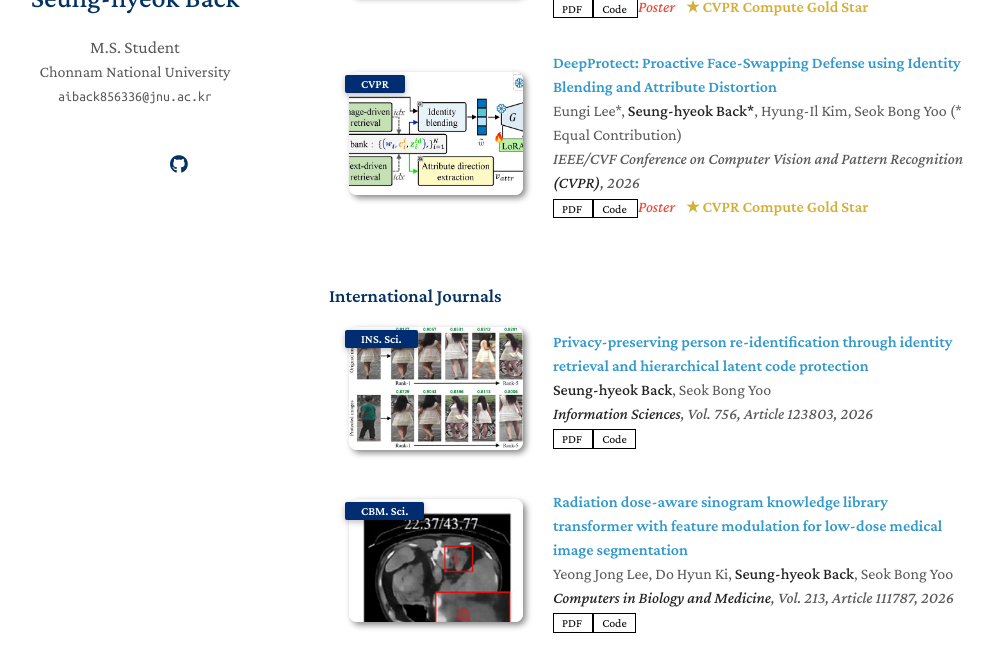
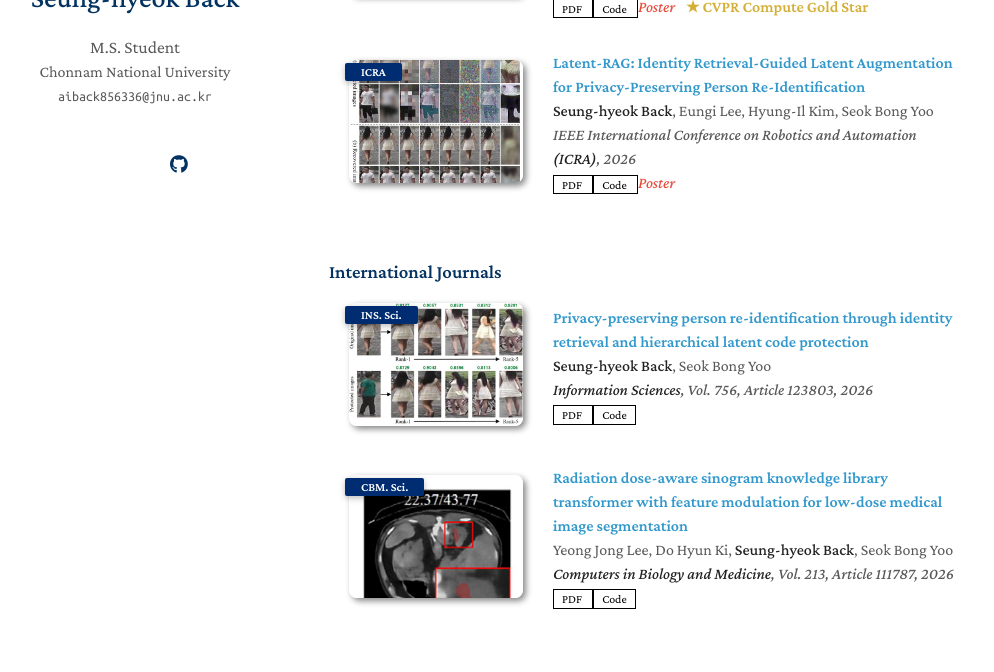
Before and after one commit to BACKAI/backai.github.io, a Jekyll site: the page built from index.md, in a window 1280 px wide and 900 px high, scrolled down 996 px, cut to the strip 206-878 px from the top of the window. Shown: the whole strip, without its empty margins (141-1135 px from the left). Built offline with Jekyll 4.4.1, drawn with Linux system fonts in a browser that asks for light colours; a style sheet for code colours, icons or effects is not loaded; our own code applies the rules of GitHub Pages for plain Markdown files.

Commit message:
Update publication details for ICRA 2026

```diff
--- a/_data/publications.yml
+++ b/_data/publications.yml
@@ -69,23 +69,22 @@ conferences:
   # ==========================================================
   # ICRA 2026 - Latent-RAG
   # ==========================================================
-  - title: "DeepProtect: Proactive Face-Swapping Defense using Identity Blending and Attribute Distortion"
+  - title: "Latent-RAG: Identity Retrieval-Guided Latent Augmentation for Privacy-Preserving Person Re-Identification"
 
-    authors: "Eungi Lee*, <strong>Seung-hyeok Back*</strong>, Hyung-Il Kim, Seok Bong Yoo (* Equal Contribution)"
+    authors: "<strong>Seung-hyeok Back</strong>, Eungi Lee, Hyung-Il Kim, Seok Bong Yoo"
 
-    conference_short: "CVPR"
+    conference_short: "ICRA"
 
-    conference: "IEEE/CVF Conference on Computer Vision and Pattern Recognition <strong>(CVPR)</strong>, 2026"
+    conference: "IEEE International Conference on Robotics and Automation <strong>(ICRA)</strong>, 2026"
 
-    pdf: "https://cvpr.thecvf.com/virtual/2026/poster/38477"
+    # 공식 PDF 주소 확보 후 활성화
+    pdf: "ICRA_PDF_URL"
 
-    code: "https://github.com/BACKAI/DeepProtect_CVPR26"
+    code: "https://github.com/BACKAI/Latent-RAG_ICRA26"
 
-    image: "./assets/img/DeepProtect.png"
+    image: "./assets/img/Latent-RAG.png"
 
     notes: "Poster"
-
-    award: "CVPR Compute Gold Star"
 
 
 
```
